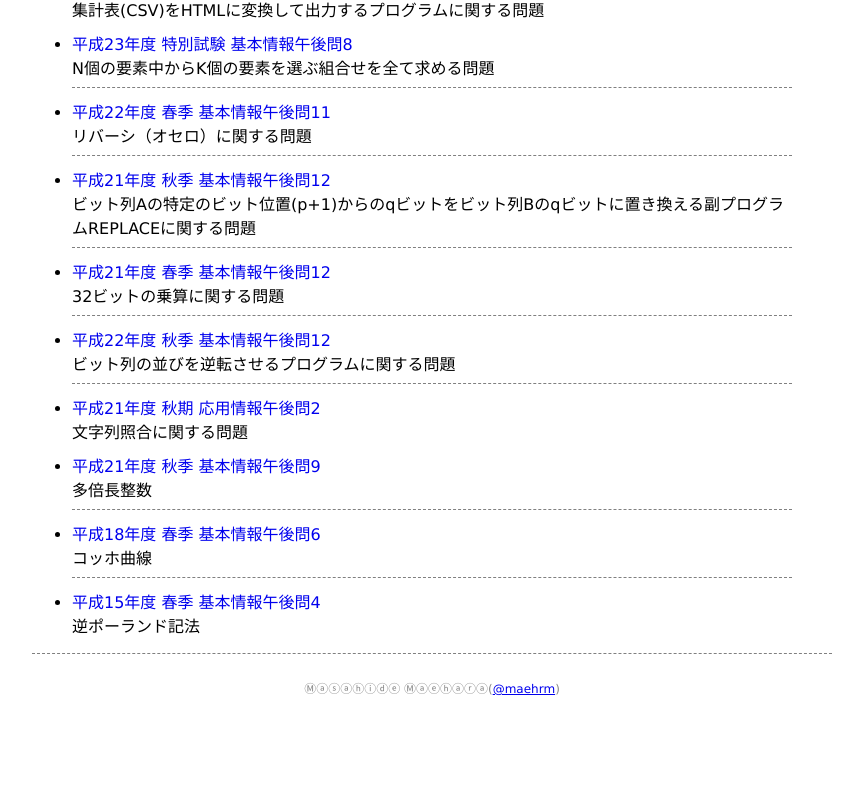
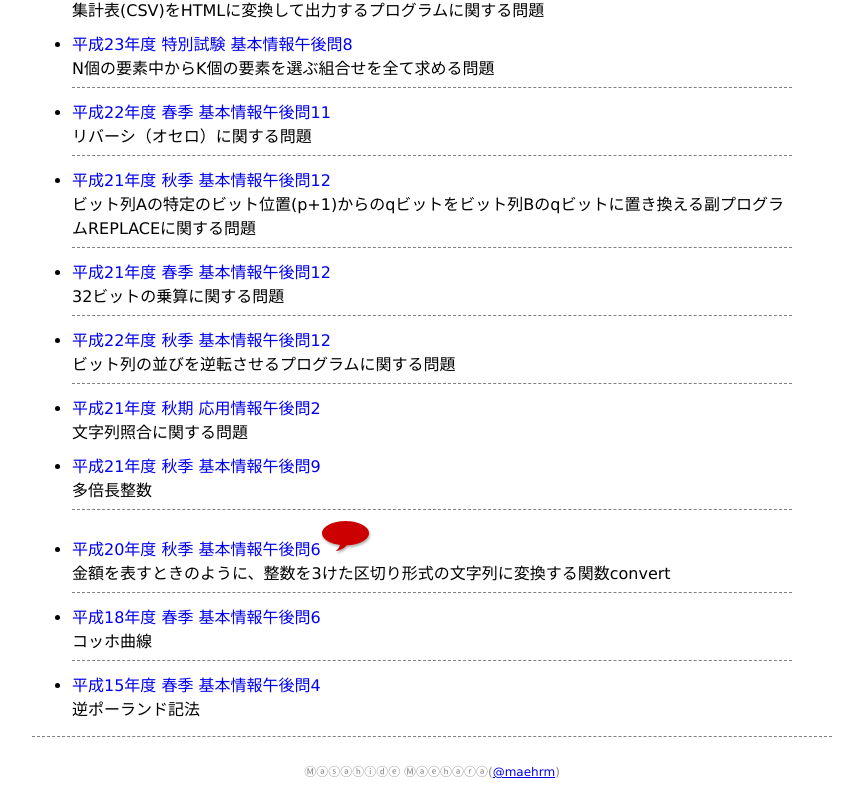
Before and after one commit to maehrm/itee, a plain HTML site: page index.html in a window 1280 px wide. Shown: the part 2788-3579 px from the top of the page, without its empty margins (208-1071 px from the left). Before the commit the page ends 3496 px from the top, so only its background shows below. Drawn offline with Linux system fonts and the light colour scheme.

Commit message:
平成20年度秋季基本情報午後問6

```diff
--- a/index.html
+++ b/index.html
@@ -209,6 +209,10 @@
 
       <hr>
 
+      <li class="new"><a href="https://maehrm.hatenablog.com/entry/2019/03/19/054007">平成20年度 秋季 基本情報午後問6</a></li>
+      金額を表すときのように、整数を3けた区切り形式の文字列に変換する関数convert
+      <hr>
+
       <li><a href="https://maehrm.hatenablog.com/entry/20080710/p1">平成18年度 春季 基本情報午後問6</a></li>
       コッホ曲線
 
```
